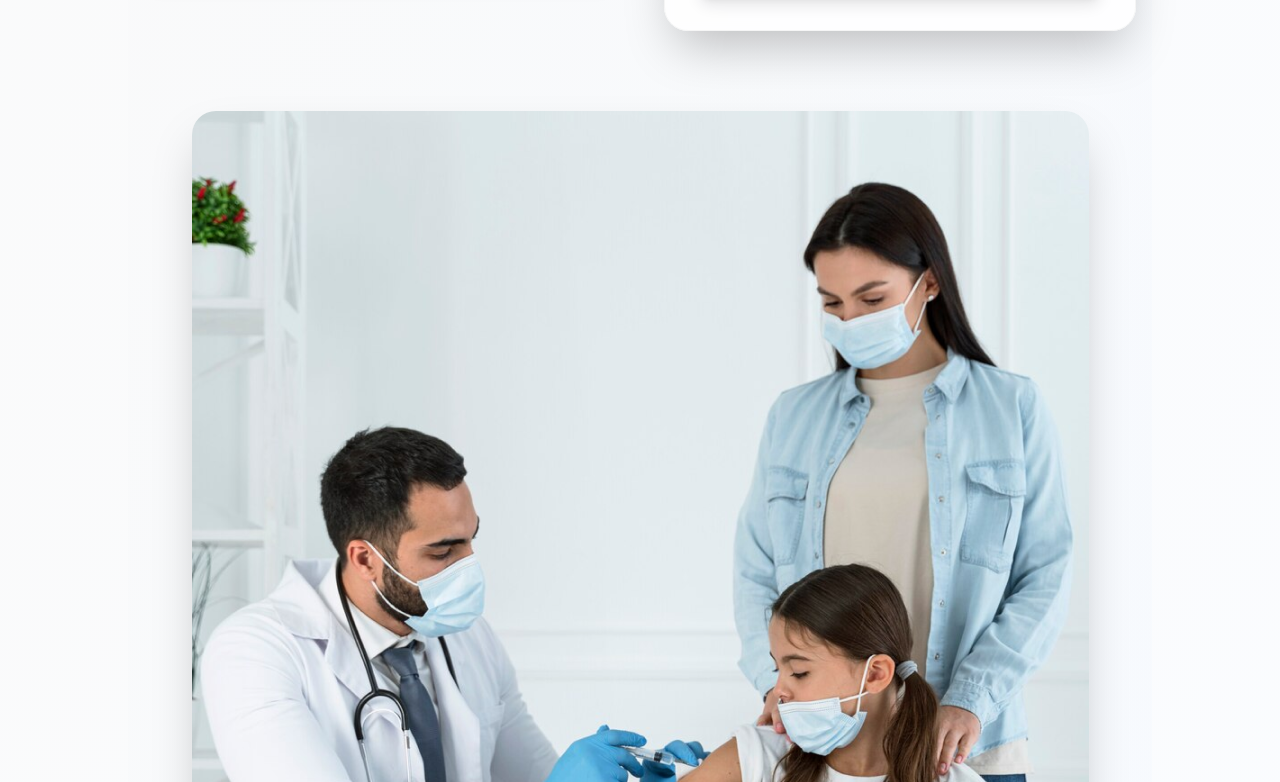
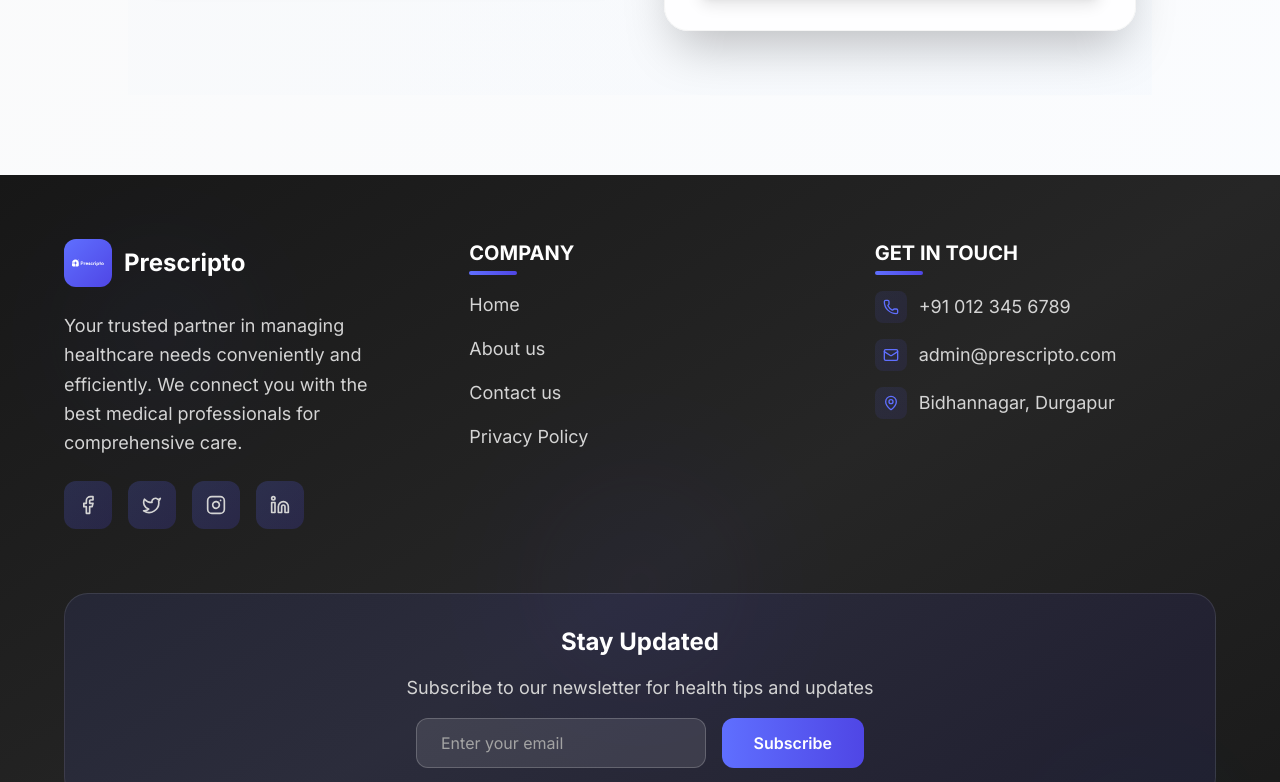
Before and after one commit to HarshSharmaIN/prescripto-frontend, a React (Vite) app: page /contact in a window 1280 px wide. Shown: the part 1198-1980 px from the top of the page. Built offline with nearby package versions, Linux system fonts and the light colour scheme; no server answers.

Commit message:
Updated Contact.jsx

```diff
--- a/src/pages/Contact.jsx
+++ b/src/pages/Contact.jsx
@@ -250,21 +250,6 @@ const Contact = () => {
             </form>
           </motion.div>
         </div>
-
-        {/* Image Section */}
-        <motion.div
-          initial={{ opacity: 0, y: 30 }}
-          whileInView={{ opacity: 1, y: 0 }}
-          viewport={{ once: true }}
-          transition={{ duration: 0.8, delay: 0.4 }}
-          className="mt-20 text-center"
-        >
-          <img
-            src={assets.contact_image}
-            alt="Contact us"
-            className="max-w-full mx-auto rounded-3xl shadow-2xl"
-          />
-        </motion.div>
       </div>
     </div>
   );
```
